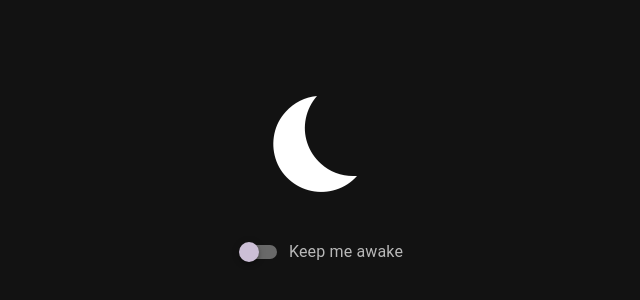
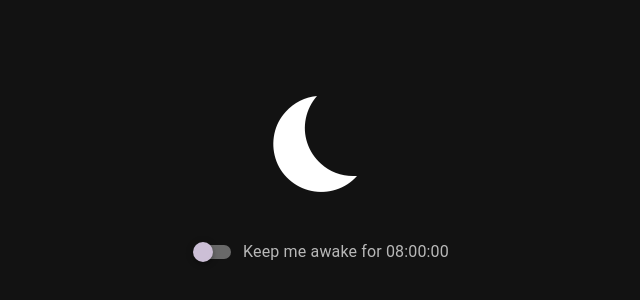
Before and after one commit to 84436/keep-me-awake, a Vue app: page / in a window 1280 px wide. Shown: the part 220-520 px from the top of the page, without its empty margins (319-959 px from the left). Built offline with nearby package versions, Linux system fonts and the light colour scheme.

Commit message:
add 8-hour (fixed) countdown

```diff
--- a/src/App.vue
+++ b/src/App.vue
@@ -3,7 +3,14 @@
         <div id="app-element">
             <v-icon v-if="isAwake" size="128">mdi-white-balance-sunny</v-icon>
             <v-icon v-else size="128">mdi-power-sleep</v-icon>
-            <v-switch color="black" class="flex-grow-0 ma-0 pa-0" dense v-model="isAwake" label="Keep me awake" :hide-details="true"></v-switch>
+            <v-switch
+                color="black"
+                class="flex-grow-0 ma-0 pa-0"
+                dense
+                v-model="isAwake"
+                :label="switchLabel"
+                :hide-details="true"
+            ></v-switch>
             <video loop id="video-element" src="/blank.mp4"></video>
         </div>
     </v-app>
@@ -15,27 +22,62 @@ import { startVideo, stopVideo } from "./services/videoService";
 // import { startAudio, stopAudio } from "./services/audioService";
 import { FAVICONS, setFavicon } from "./services/faviconService";
 
+// TODO make this user-settable
+const DURATION = 28800; // 28800 seconds = 8 hours
+
 export default {
     name: "App",
     data: () => ({
         isAwake: false,
+        countdown: DURATION,
+        countdownTimeoutObj: null,
     }),
     computed: {
         theme() {
             return this.isAwake ? "light" : "dark";
         },
+        switchLabel() {
+            return `Keep me awake for ${this.formatTime(this.countdown)}`;
+        },
     },
     watch: {
+        countdown(newVal) {
+            if (newVal === 0) {
+                this.isAwake = false;
+                this.countdown = DURATION;
+            }
+        },
         isAwake(newVal) {
             if (newVal) {
-                setUpWakelock();
-                startVideo();
-                setFavicon(FAVICONS.AWAKE);
+                this.startKeepAwake();
             } else {
-                releaseWakelock();
-                stopVideo();
-                setFavicon(FAVICONS.SLEEP);
+                this.stopKeepAwake();
             }
+        },
+    },
+    methods: {
+        startTimer() {
+            this.countdown -= 1;
+            this.countdownTimeoutObj = setTimeout(this.startTimer, 1000);
+        },
+        stopTimer() {
+            clearTimeout(this.countdownTimeoutObj);
+        },
+        startKeepAwake() {
+            setUpWakelock();
+            startVideo();
+            setFavicon(FAVICONS.AWAKE);
+            this.countdown += 1; // we don't want to lose 1 second immediately on countdown starting
+            this.startTimer();
+        },
+        stopKeepAwake() {
+            releaseWakelock();
+            stopVideo();
+            setFavicon(FAVICONS.SLEEP);
+            this.stopTimer();
+        },
+        formatTime(seconds) {
+            return new Date(seconds * 1000).toISOString().substring(11, 19);
         },
     },
 };
```
